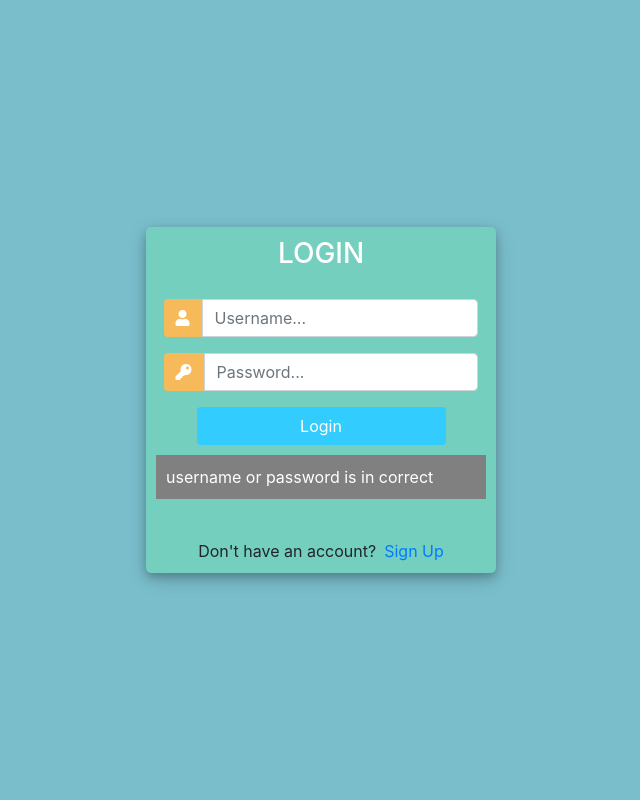
After one commit to 123usef/CMS, a Django app: page /login/ in a window 1280 px wide. The commit adds this page. Shown: the whole page, without its empty margins (319-959 px from the left). Run offline with Django 4.2, Linux system fonts and the light colour scheme; some libraries are stand-ins or nearby versions.

Commit message:
registration and login using django UserCreaionForm

```diff
--- /dev/null
+++ b/amsapp/templates/accounts/login.html
@@ -0,0 +1,123 @@
+<!DOCTYPE html>
+<html>
+
+<head>
+	<title>Login</title>
+	<link rel="stylesheet" href="https://stackpath.bootstrapcdn.com/bootstrap/4.1.3/css/bootstrap.min.css" integrity="sha384-MCw98/SFnGE8fJT3GXwEOngsV7Zt27NXFoaoApmYm81iuXoPkFOJwJ8ERdknLPMO" crossorigin="anonymous">
+	<script src="https://ajax.googleapis.com/ajax/libs/jquery/3.3.1/jquery.min.js"></script>
+	<link rel="stylesheet" href="https://use.fontawesome.com/releases/v5.6.1/css/all.css" integrity="sha384-gfdkjb5BdAXd+lj+gudLWI+BXq4IuLW5IT+brZEZsLFm++aCMlF1V92rMkPaX4PP" crossorigin="anonymous">
+
+
+	<style>
+		body,
+		html {
+			margin: 0;
+			padding: 0;
+			height: 100%;
+			background: #7abecc !important;
+		}
+		.user_card {
+			width: 350px;
+			margin-top: auto;
+			margin-bottom: auto;
+			background: #74cfbf;
+			position: relative;
+			display: flex;
+			justify-content: center;
+			flex-direction: column;
+			padding: 10px;
+			box-shadow: 0 4px 8px 0 rgba(0, 0, 0, 0.2), 0 6px 20px 0 rgba(0, 0, 0, 0.19);
+			-webkit-box-shadow: 0 4px 8px 0 rgba(0, 0, 0, 0.2), 0 6px 20px 0 rgba(0, 0, 0, 0.19);
+			-moz-box-shadow: 0 4px 8px 0 rgba(0, 0, 0, 0.2), 0 6px 20px 0 rgba(0, 0, 0, 0.19);
+			border-radius: 5px;
+
+		}
+
+		.form_container {
+			margin-top: 20px;
+		}
+
+		#form-title{
+			color: #fff;
+
+		}
+
+		.login_btn {
+			width: 100%;
+			background: #33ccff !important;
+			color: white !important;
+		}
+		.login_btn:focus {
+			box-shadow: none !important;
+			outline: 0px !important;
+		}
+		.login_container {
+			padding: 0 2rem;
+		}
+		.input-group-text {
+			background: #f7ba5b !important;
+			color: white !important;
+			border: 0 !important;
+			border-radius: 0.25rem 0 0 0.25rem !important;
+		}
+		.input_user,
+		.input_pass:focus {
+			box-shadow: none !important;
+			outline: 0px !important;
+		}
+
+		#messages{
+			background-color: grey;
+			color: #fff;
+			padding: 10px;
+			margin-top: 10px;
+		}
+	</style>
+
+</head>
+<body>
+	<div class="container h-100">
+		<div class="d-flex justify-content-center h-100">
+			<div class="user_card">
+				<div class="d-flex justify-content-center">
+
+
+					<h3 id="form-title">LOGIN</h3>
+				</div>
+				<div class="d-flex justify-content-center form_container">
+					<form method="POST" action="">
+                        {% csrf_token %}
+						<div class="input-group mb-3">
+							<div class="input-group-append">
+								<span class="input-group-text"><i class="fas fa-user"></i></span>
+							</div>
+							<input type="text" name="username" placeholder="Username..." class="form-control">
+						</div>
+						<div class="input-group mb-2">
+							<div class="input-group-append">
+								<span class="input-group-text"><i class="fas fa-key"></i></span>
+							</div>
+								<input type="password" name="password" placeholder="Password..." class="form-control" >
+						</div>
+
+							<div class="d-flex justify-content-center mt-3 login_container">
+				 				<input class="btn login_btn" type="submit" value="Login">
+				   			</div>
+					</form>
+
+				</div>
+                {%for message in messages%}
+                    <p id="messages">{{message}}</p>
+                {%endfor%}
+				<div class="mt-4">
+					<div class="d-flex justify-content-center links">
+						Don't have an account? <a href="{% url 'register' %}" class="ml-2">Sign Up</a>
+					</div>
+
+				</div>
+			</div>
+		</div>
+	</div>
+</body>
+
+</html>
--- a/amsapp/urls.py
+++ b/amsapp/urls.py
@@ -3,6 +3,9 @@ from . import views
 
 urlpatterns = [
     path('',views.home , name="home"),
+    path('register/',views.registerPage, name="register"),
+    path('login/',views.loginPage , name="login"),
+    path('logout/',views.logoutUser , name="logout"),
     path('product/',views.products , name="products"),
     path('customer/<str:id>',views.customer , name="customer" ),
     path('order/<str:id>',views.create_order , name="order"),
--- a/amsapp/views.py
+++ b/amsapp/views.py
@@ -3,12 +3,58 @@ from multiprocessing import context
 from django.shortcuts import render ,redirect
 from django.http import HttpResponse
 from django.forms import inlineformset_factory
+from django.contrib.auth.forms import UserCreationForm
+from django.contrib import messages
+from django.contrib.auth import authenticate ,login,logout
+from django.contrib.auth.decorators import login_required
 
 from .models import *
 from .form import *
 from .filters import OrderFilter
 # Create your views here.
 
+def registerPage(request):
+    if request.user.is_authenticated:
+        return redirect('home')
+    else:
+        form = CreateUserForm()
+        if request.method =="POST":
+            form = CreateUserForm(request.POST)
+            print(form.data)
+            print(form.is_valid())
+            if form.is_valid():
+                form.save()
+                user = form.cleaned_data.get('username')
+                messages.success(request,"Account was created for " +user)
+                return redirect("login")
+        context={"form":form,}
+        return render(request,"accounts/register.html",context)
+
+
+
+def loginPage(request):
+     if request.user.is_authenticated:
+        return redirect('home')
+     else :
+        if request.method=="POST":
+            username= request.POST.get('username')
+            password=request.POST.get('password')
+            user=authenticate(request,username=username,password=password)
+            if user is not None:
+                    login(request,user)
+                    return redirect('/')
+        else:
+                messages.info(request,"username or password is in correct")
+        context={}
+        return render(request,"accounts/login.html",context)
+
+def logoutUser(request):
+
+    logout(request)
+    return redirect('login')
+
+
+@login_required(login_url='login')
 def home(request):
     orders = Order.objects.all()
     customers = Customer.objects.all()
@@ -26,14 +72,14 @@ def home(request):
     }
     return render(request , 'accounts/dashboard.html',context)
 
-
+@login_required(login_url='login')
 def products(request):
     products = Product.objects.all()
     context={
         "products" : products,
     }
     return render(request , 'accounts/products.html' , context)
-
+@login_required(login_url='login')
 def customer(request , id):
     cus = Customer.objects.get(id=id)
     orders = cus.order_set.all()
@@ -50,7 +96,7 @@ def customer(request , id):
     }
     return render(request , 'accounts/customers.html',context)
 
-
+@login_required(login_url='login')
 def create_order(request,id):
     OrderFormSet = inlineformset_factory(Customer,Order,fields=('product','status'))
     customer = Customer.objects.get(id=id)
@@ -67,7 +113,7 @@ def create_order(request,id):
         "customer":customer,
     }
     return render(request,'accounts/order_form.html',context)
-
+@login_required(login_url='login')
 def update_order(request,id):
     order = Order.objects.get(id=id)
     form = OrderForm(instance=order)
@@ -80,7 +126,7 @@ def update_order(request,id):
         "form":form,
     }
     return render(request,'accounts/order_form.html',context)
-
+@login_required(login_url='login')
 def delete_order(request,id):
     order = Order.objects.get(id=id)
     if request.method == "POST":
```
Also changed, not shown: amsapp/form.py (+10 -0 lines), amsapp/templates/accounts/navbar.html (+12 -0 lines), amsapp/templates/accounts/register.html (added, +137 -0 lines), db.sqlite3.
